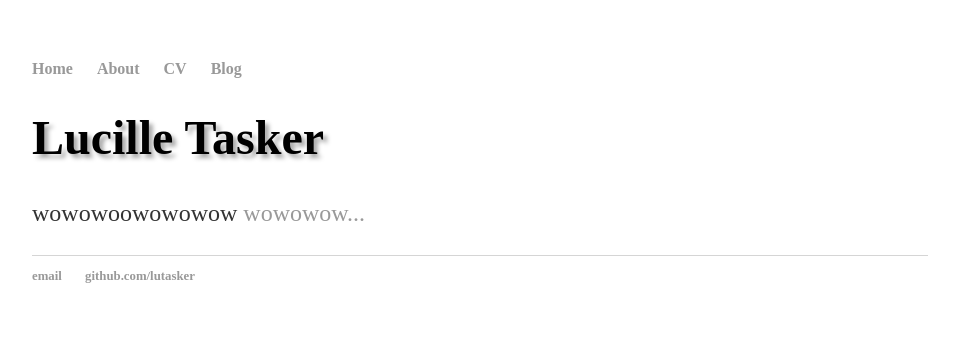
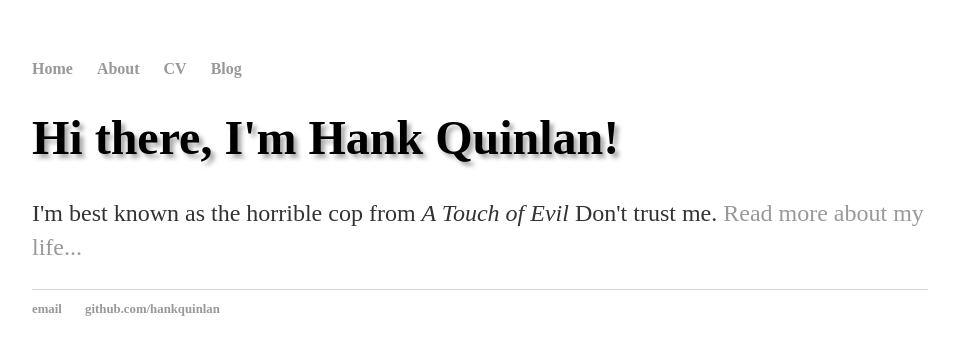
Before and after one commit to lutasker/lutasker.github.io, a Jekyll site: the page built from index.html, in a window 1280 px wide. Shown: the top 355 px of the page, without its empty margins (160-1119 px from the left). Built offline with Jekyll 4.4.1, drawn with Linux system fonts in a browser that asks for light colours; some web fonts are replaced.

Commit message:
Update index.html

```diff
--- a/index.html
+++ b/index.html
@@ -1,32 +1,8 @@
-<!DOCTYPE html>
-<html>
-	<head>
-		<title>Lucille Tasker</title>
-		<link href="https://fonts.googleapis.com/css?family=Shrikhand" rel="stylesheet">
-		<!-- link to main stylesheet -->
-		<link rel="stylesheet" type="text/css" href="/css/main.css">
-
-	</head>
-	<body>
-		<nav>
-    		<ul>
-        		<li><a href="/">Home</a></li>
-	        	<li><a href="/about">About</a></li>
-        		<li><a href="/cv">CV</a></li>
-        		<li><a href="/blog">Blog</a></li>
-    		</ul>
-		</nav>
-		<div class="container">
-    		<div class="blurb">
-        		<h1>Lucille Tasker</h1>
-				<p>wowowoowowowow</em> <a href="/about"> wowowow...</a></p>
-    		</div><!-- /.blurb -->
-		</div><!-- /.container -->
-		<footer>
-    		<ul>
-        		<li><a href="mailto:lucilletasker@gmail.com">email</a></li>
-        		<li><a href="https://github.com/lutasker">github.com/lutasker</a></li>
-			</ul>
-		</footer>
-	</body>
-</html>
+---
+layout: default
+title: Lucille Tasker
+---
+<div class="blurb">
+	<h1>Hi there, I'm Hank Quinlan!</h1>
+	<p>I'm best known as the horrible cop from <em>A Touch of Evil</em> Don't trust me. <a href="/about">Read more about my life...</a></p>
+</div><!-- /.blurb -->
```
